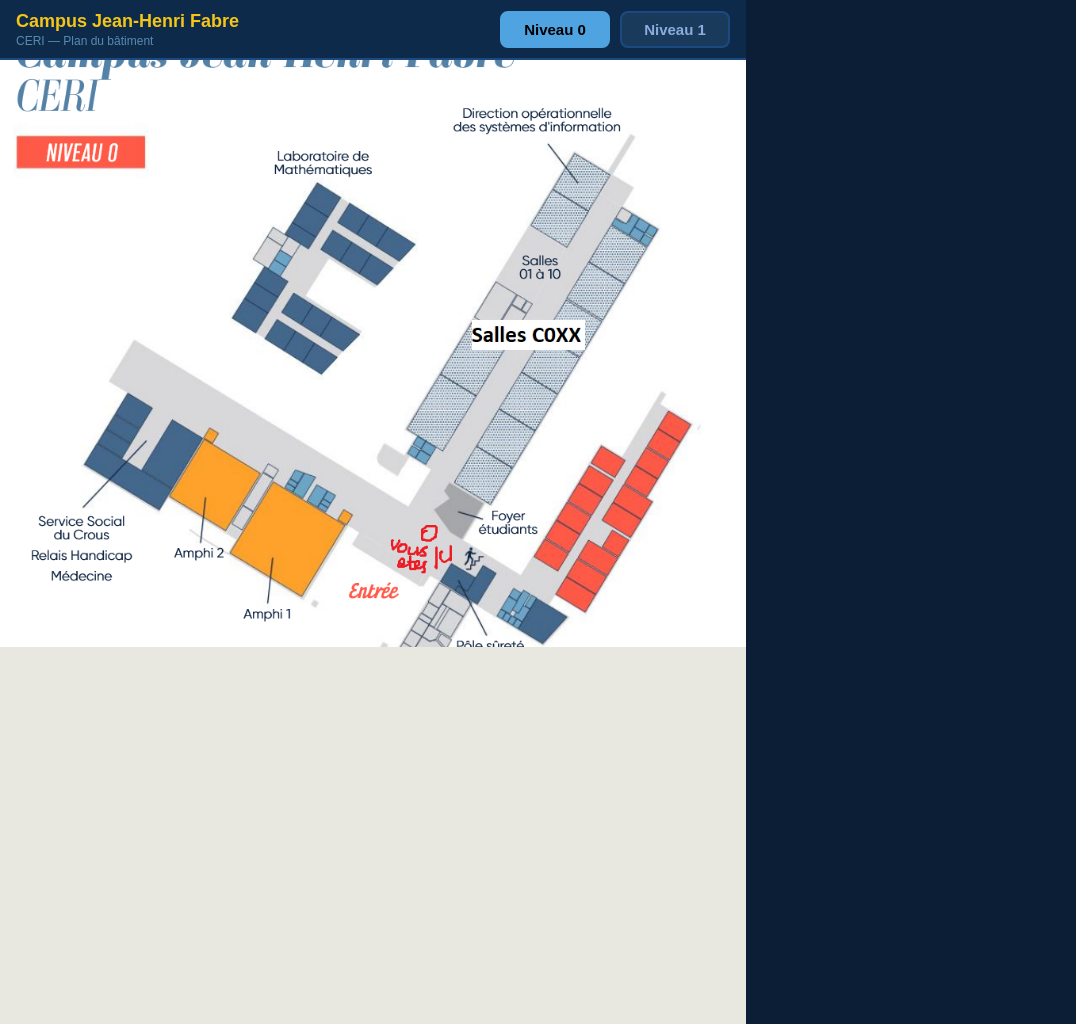
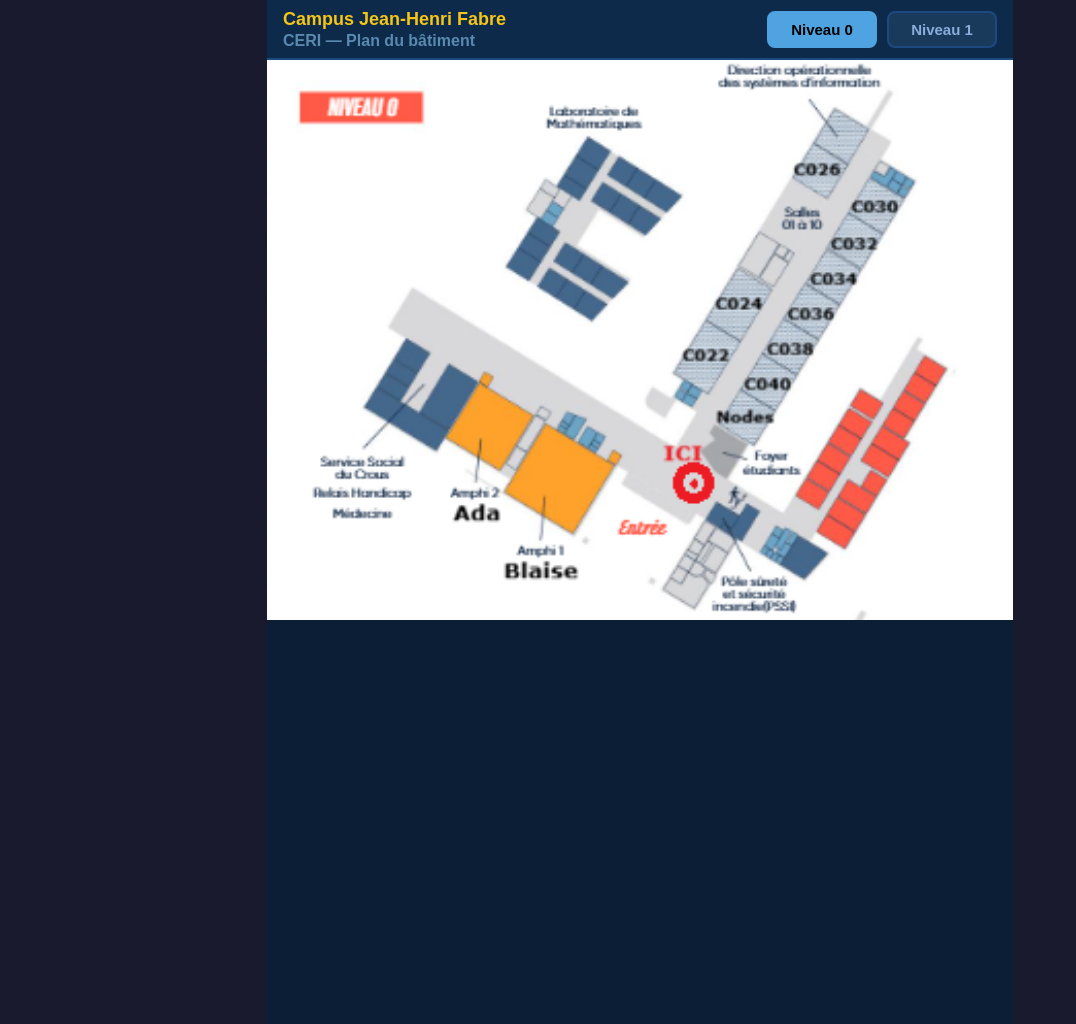
Before and after one commit to AnthonyCam-Angosto/CeriBot, a Python web app: template API_bot/api/Template/plan.html in a window 1280 px wide. Shown: the whole page, without its empty margins (0-1076 px from the left). Run offline with Jinja, Linux system fonts and the light colour scheme; the template is opened without the code that fills it, so the values that code supplies are empty.

Commit message:
commentaire de chatbot pour app_Router et reglage d'interface de plan.html

```diff
--- a/API_bot/api/Template/plan.html
+++ b/API_bot/api/Template/plan.html
@@ -7,12 +7,28 @@
 <style>
   * { box-sizing: border-box; margin: 0; padding: 0; -webkit-tap-highlight-color: transparent; }
 
-  body {
-    background: #0b1e35;
+  html, body {
+    width: 100%;
+    height: 100%;
+    background: #1a1a2e;
+    font-family: Arial, sans-serif;
+    display: -webkit-box;
+    display: -webkit-flex;
+    display: flex;
+    -webkit-box-pack: center;
+    -webkit-justify-content: center;
+    justify-content: center;
+  }
+
+  /* Conteneur principal centré, taille fixe tablette */
+  #app {
     width: 746px;
     height: 1024px;
     overflow: hidden;
-    font-family: Arial, sans-serif;
+    background: #0b1e35;
+    position: relative;
+    -webkit-flex-shrink: 0;
+    flex-shrink: 0;
   }
 
   /* ── HEADER ── */
@@ -26,7 +42,7 @@
     height: 60px;
   }
   #header h1 { font-size: 18px; font-weight: bold; color: #f5c518; }
-  #header p  { font-size: 12px; color: #5a8ab0; margin-top: 2px; }
+  #header p,  h2  { font-size: 16px; color: #5a8ab0; margin-top: 2px; }
 
   /* ── LEVEL BUTTONS ── */
   #levelBtns { display: -webkit-box; display: flex; gap: 10px; }
@@ -53,42 +69,21 @@
   #mapWrap {
     position: relative;
     width: 746px;
-    height: 964px;
+    height: 560px;
     overflow: hidden;
     background: #f0f0f0;
+    display: block;
   }
 
-  .planImg {
+.planImg {
     position: absolute;
     top: 0; left: 0;
     width: 746px;
-    height: 964px;
-    object-fit: contain;
-    object-position: center top;
-    background: #e8e8e0;
+    height: auto;
+    object-fit: cover;
+    object-position: center center;
   }
 
-  /* ── YOU ARE HERE DOT ── */
-  .youDot {
-    position: absolute;
-    width: 24px;
-    height: 24px;
-    border-radius: 50%;
-    background: #ff2222;
-    border: 3px solid #fff;
-    box-shadow: 0 0 0 3px rgba(255,34,34,0.4);
-    z-index: 10;
-    pointer-events: none;
-  }
-  .youDot:after {
-    content: '';
-    position: absolute;
-    top: -6px; left: -6px;
-    width: 36px; height: 36px;
-    border-radius: 50%;
-    border: 2px solid #ff2222;
-    opacity: 0.5;
-  }
 
   /* ── LABEL ── */
   .youLabel {
@@ -130,11 +125,11 @@
 </style>
 </head>
 <body>
-
+<div id="app">
 <div id="header">
   <div>
     <h1>Campus Jean-Henri Fabre</h1>
-    <p>CERI — Plan du bâtiment</p>
+    <h2>CERI — Plan du bâtiment</h2>
   </div>
   <div id="levelBtns">
     <button class="lvlBtn active" onclick="showLevel(0)">Niveau 0</button>
@@ -146,7 +141,7 @@
 
   <!-- NIVEAU 0 image -->
   <img id="img0" class="planImg"
-       src="{{ url_for('static', filename='IMG/unknown.png') }}"
+       src="{{ url_for('static', filename='IMG/niveau0.png') }}"
        alt="Plan Niveau 0" />
 
   <!-- NIVEAU 1 image (hidden by default) -->
@@ -154,12 +149,6 @@
        src="{{ url_for('static', filename='IMG/niveau1.png') }}"
        alt="Plan Niveau 1"
        style="display:none" />
-
-
-  <!-- YOU ARE HERE — Niveau 1 (Ascenseur / accès N1) -->
-  <!-- Position calibrée sur l'image N1 : ~x=310, y=480 -->
-  <!--<div id="dot1" class="youDot"  style="left:298px; top:468px; display:none;"></div>
-  <div id="lbl1" class="youLabel" style="left:236px; top:434px; display:none;">Vous êtes ici</div>-->
 
 </div>
 
@@ -173,12 +162,6 @@ function showLevel(n) {
   document.getElementById('img0').style.display  = (n === 0) ? 'block' : 'none';
   document.getElementById('img1').style.display  = (n === 1) ? 'block' : 'none';
 
-  // Dots
-  //document.getElementById('dot0').style.display  = (n === 0) ? 'block' : 'none';
-  //document.getElementById('lbl0').style.display  = (n === 0) ? 'block' : 'none';
-  //document.getElementById('dot1').style.display  = (n === 1) ? 'block' : 'none';
-  //document.getElementById('lbl1').style.display  = (n === 1) ? 'block' : 'none';
-
   // Buttons
   var btns = document.getElementById('levelBtns').getElementsByClassName('lvlBtn');
   for (var i = 0; i < btns.length; i++) {
@@ -186,5 +169,6 @@ function showLevel(n) {
   }
 }
 </script>
+</div>
 </body>
 </html>
--- a/API_bot/api/app_Router.py
+++ b/API_bot/api/app_Router.py
@@ -7,7 +7,7 @@ from speech.speech import speechRecognition
 app_Router = Blueprint('index',__name__)
 
 client=chat.start()
-chatbot=chat.create_chat(client)
+#chatbot=chat.create_chat(client)
 
 carte_verifier=False
 
```
Also changed, not shown: API_bot/api/Static/IMG/niveau0.png (added), API_bot/api/Static/IMG/niveau1.png, API_bot/api/Static/IMG/unknown.png (deleted).
